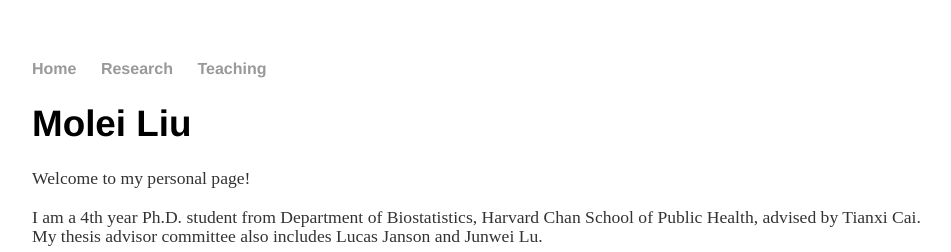
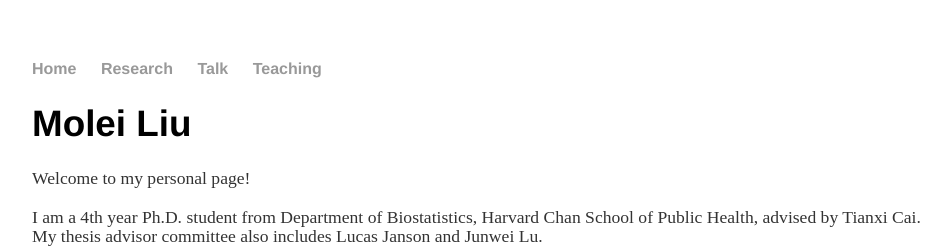
Before and after one commit to moleibobliu/moleibobliu.github.io, a Jekyll site: the page built from index.html, in a window 1280 px wide. Shown: the top 252 px of the page, without its empty margins (160-1111 px from the left). Built offline with Jekyll 4.4.1, drawn with Linux system fonts in a browser that asks for light colours.

Commit message:
Update default.html

```diff
--- a/_layouts/default.html
+++ b/_layouts/default.html
@@ -10,6 +10,7 @@
 	    		<ul>
 	        		<li><a href="/">Home</a></li>
 		        	<li><a href="/pub">Research</a></li>
+				<li><a href="/talk">Talk</a></li>
 	        		<li><a href="/teaching">Teaching</a></li>
 	        		{{<li><a href="/cv">CV</a></li>}}
 	    		</ul>
```
